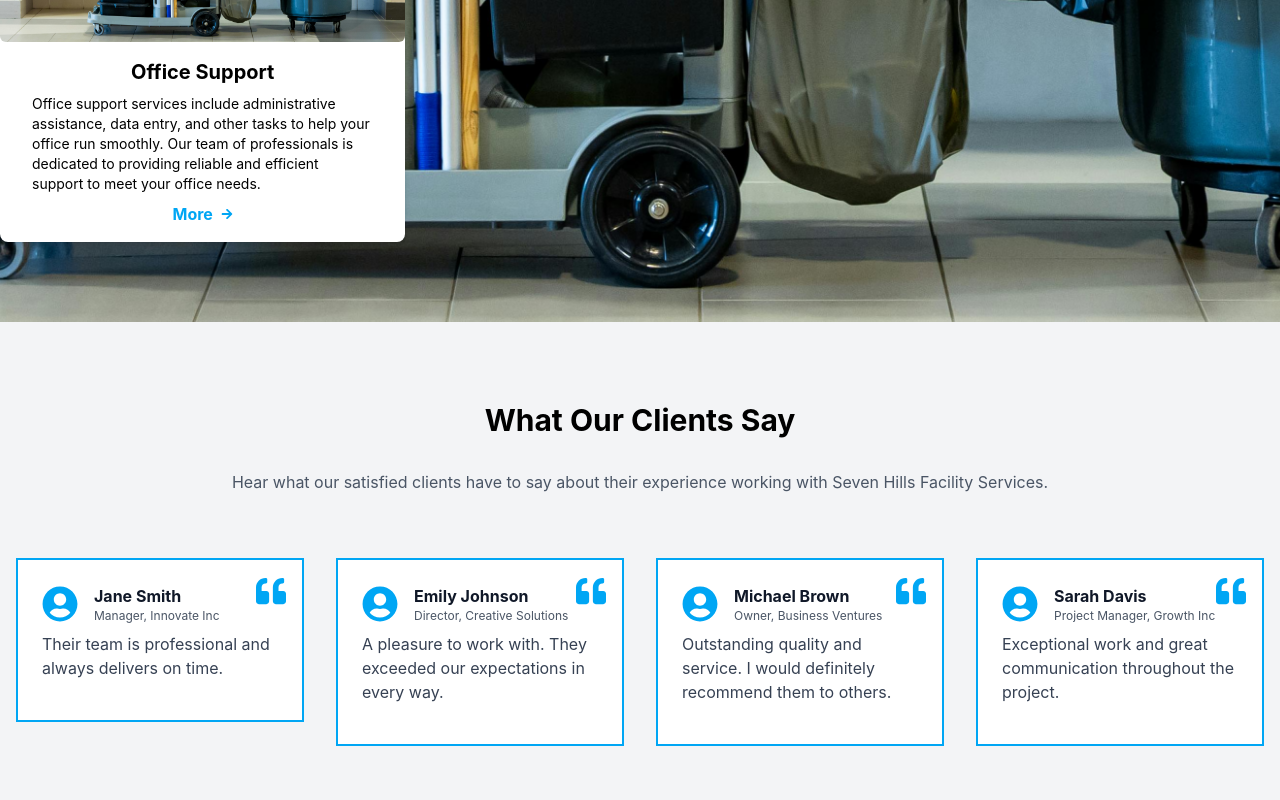
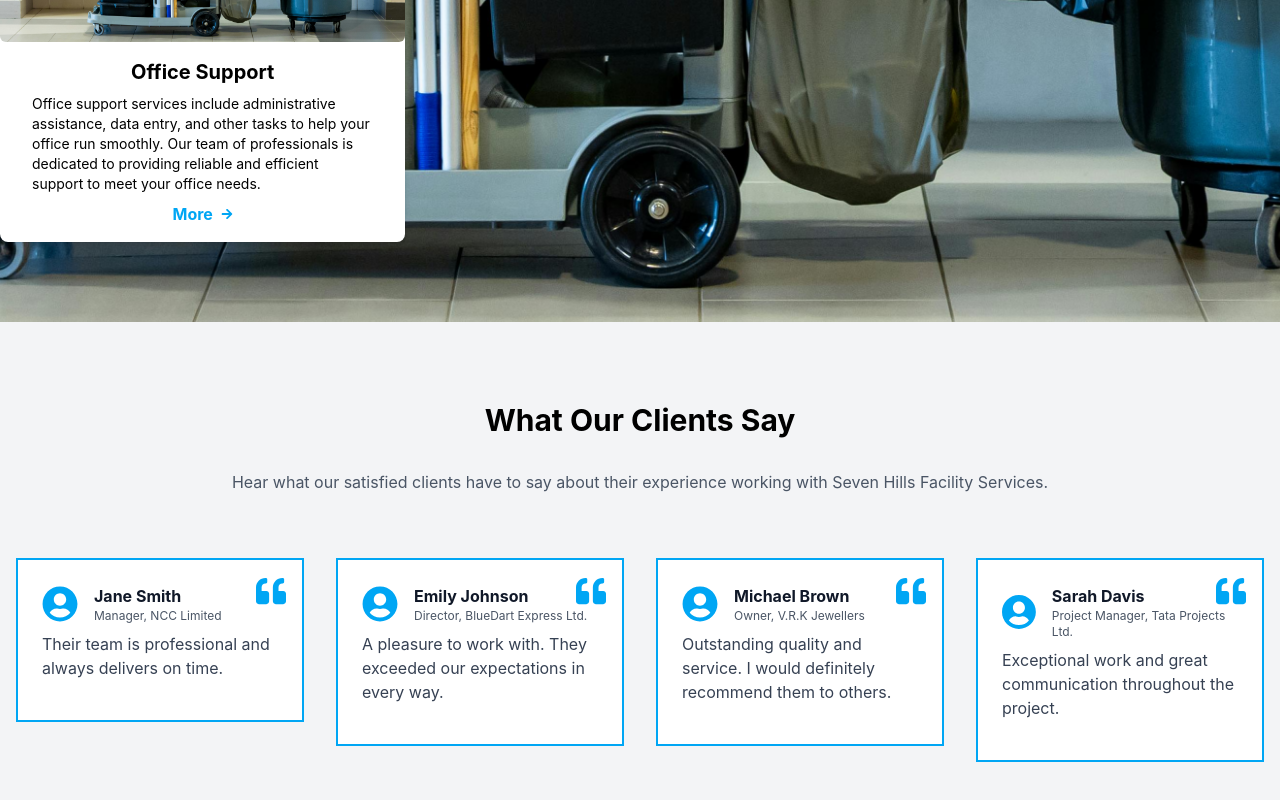
Before and after one commit to DATLARAVINDRABHUPATHIVARMA/SevenHillsFS_React, a React (Vite) app: page / in a window 1280 px wide. Shown: the part 2920-3720 px from the top of the page. Built offline with nearby package versions, Linux system fonts and the light colour scheme.

Commit message:
Perfect Schedule

```diff
--- a/src/components/Carousel.jsx
+++ b/src/components/Carousel.jsx
@@ -85,7 +85,7 @@ const Carousel = () => {
             <div className="absolute inset-0 flex items-center text-white justify-start max-w-7xl mx-auto px-4 lg:px-0">
               <div className="max-w-lg px-12 lg:px-0">
                 <h1 className="text-2xl lg:text-5xl font-bold mb-4">Professional Facility Management Services in{" "}<span className="text-sky-500">TS</span></h1>
-                <p className="text-sm lg:text-xl">We are a leading provider of comprehensive facility management services,   delivering exceptional solutions that enhance the efficiency, safety, and sustainability of your facilities.</p>
+                <p className="text-sm lg:text-xl">We are a leading provider of comprehensive facility management services, delivering exceptional solutions that enhance the efficiency, safety, and sustainability of your facilities.</p>
               </div>
             </div>
           </div>
--- a/src/components/ClientsFeed.jsx
+++ b/src/components/ClientsFeed.jsx
@@ -10,51 +10,57 @@ const reviews = [
   {
     id: 1,
     name: "John Doe",
-    position: "CEO, Tech Corp",
+    position: "CEO, Sattva Group",
     review: "Exceptional service and attention to detail. Highly recommended!",
   },
   {
     id: 2,
     name: "Jane Smith",
-    position: "Manager, Innovate Inc",
+    position: "Manager, NCC Limited",
     review: "Their team is professional and always delivers on time.",
   },
   {
     id: 3,
     name: "Emily Johnson",
-    position: "Director, Creative Solutions",
+    position: "Director, BlueDart Express Ltd.",
     review: "A pleasure to work with. They exceeded our expectations in every way.",
   },
   {
     id: 4,
     name: "Michael Brown",
-    position: "Owner, Business Ventures",
+    position: "Owner, V.R.K Jewellers",
     review: "Outstanding quality and service. I would definitely recommend them to others.",
   },
   {
     id: 5,
     name: "Sarah Davis",
-    position: "Project Manager, Growth Inc",
+    position: "Project Manager, Tata Projects Ltd.",
     review: "Exceptional work and great communication throughout the project.",
   },
   {
     id: 6,
     name: "David Wilson",
-    position: "Operations Director, Global Enterprises",
+    position: "Operations Director, JLL India Pvt. Ltd.",
     review: "Reliable and efficient service. They truly understand our needs and exceed expectations.",
   },
   {
     id: 7,
     name: "Lisa Anderson",
-    position: "HR Director, PeopleFirst",
+    position: "HR Director, Megha Engineering & Infrastructures Ltd.",
     review: "Excellent customer service and attention to detail. They go above and beyond to ensure our satisfaction.",
   },
   {
     id: 8,
     name: "Robert Taylor",
-    position: "Consultant, Strategy Partners",
+    position: "Consultant, GMR Group",
     review: "Impressive results and outstanding professionalism. A true partner in our success.",
   },
+  {
+    id: 9,
+    name: "Jessica Martinez",
+    position: "Facilities Manager, Coromandel International Ltd.",
+    review: "Their team is responsive, reliable, and always delivers high-quality work. We are extremely satisfied with their services.",
+  }
 ];
 
 const ClientsFeed = () => {
```
